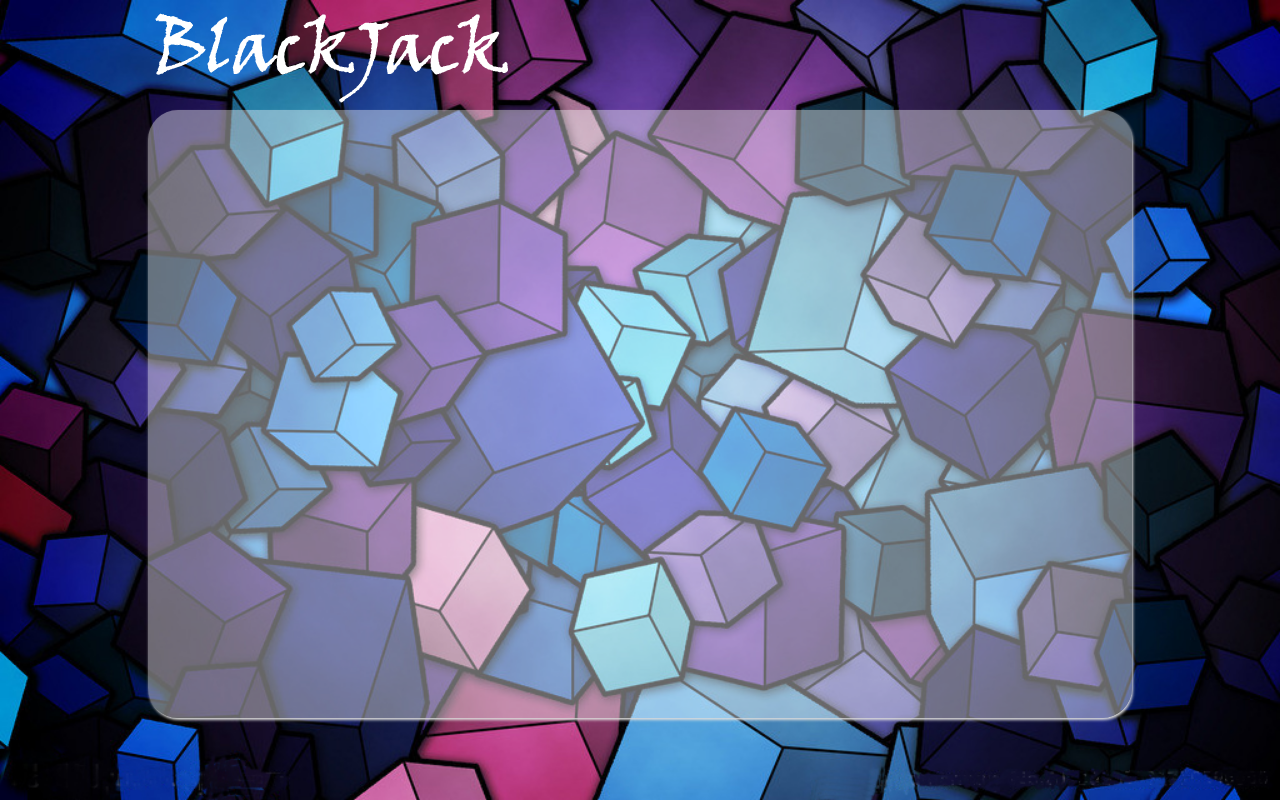
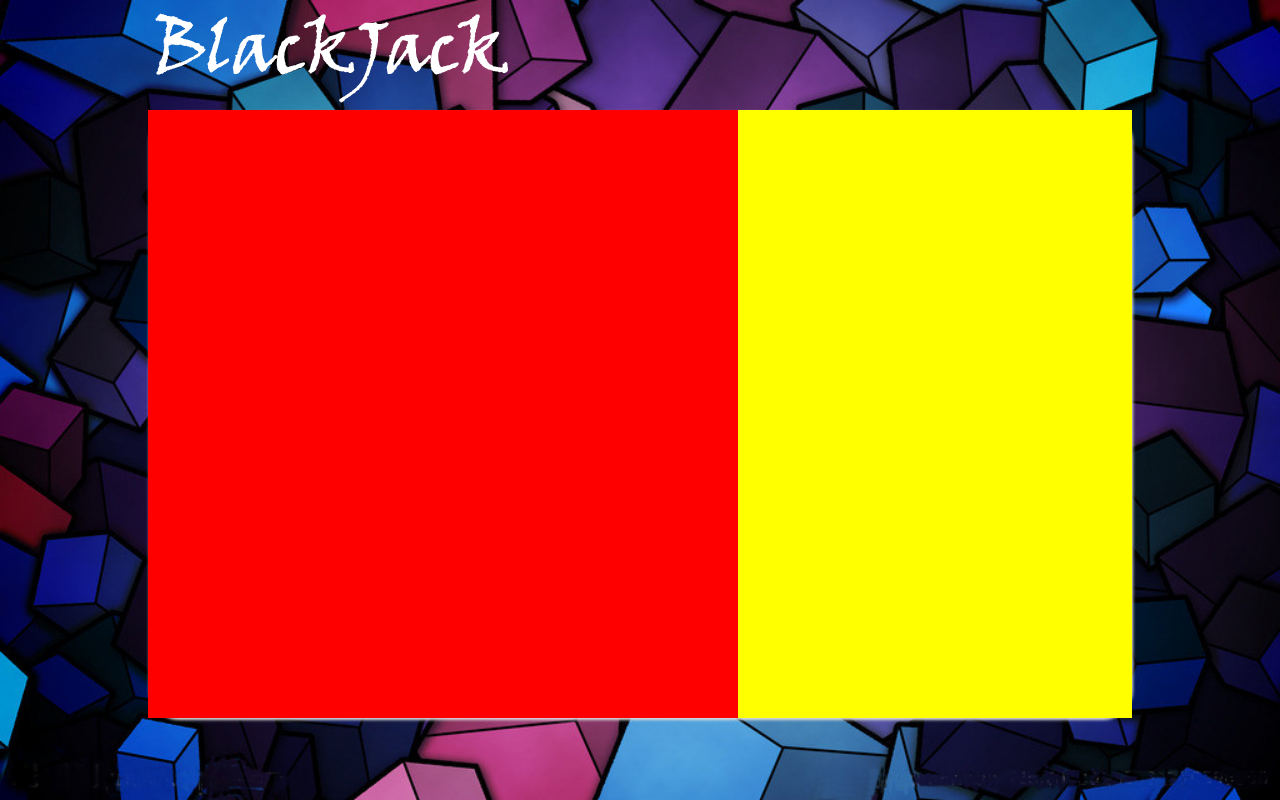
Before and after one commit to QAQMiao/Black-Jack, a plain HTML site: page index.html in a window 1280 px wide. Both pictures are taken after a click on the button "Start Game". Drawn offline with Linux system fonts and the light colour scheme.

Commit message:
add gaming && left/right

```diff
--- a/css/indexStyle.css
+++ b/css/indexStyle.css
@@ -4,9 +4,6 @@ body {
 }
 .radius {
   border-radius: 30px;
-}
-.container {
-  border: ipx solid #000;
 }
 #main {
   margin: 0 auto;
@@ -22,8 +19,12 @@ body {
 }
 #inside {
   background: rgba(255,255,255,0.4);
+}
+#container {
+  border: ipx solid #000;
   display: -webkit-flex;
   display: flex;
+  height: 100%;
   -webkit-align-items: center;
   align-items: center;
   -webkit-justify-content: center;
@@ -53,3 +54,18 @@ body {
 #start:active {
   color: #000;
 }
+#gaming {
+  display: none;
+  height: 100%;
+}
+#left {
+  height: 100%;
+  background: red;
+  -webkit-flex-basis: 60%;
+  flex-basis: 60%;}
+#right {
+  height: 100%;
+  background: yellow;
+  -webkit-flex-basis: 40%;
+  flex-basis: 40%;
+}
--- a/index.html
+++ b/index.html
@@ -14,11 +14,15 @@
       <div id = "head"></div>
       <div class = "radius" id = "game-body">
         <div class = "radius" id = "inside">
-          <div class = "container">
+          <div id = "container">
             <button id = "start">Start Game</button>
-            <div id = "gameing">
+          </div>
+          <div id = "gaming">
+            <div id = "left">
               <div class = "player"></div>
               <div class = "player"></div>
+            </div>
+            <div id = "right">
             </div>
           </div>
         </div>
--- a/js/indexAction.js
+++ b/js/indexAction.js
@@ -1,3 +1,4 @@
 document.getElementById("start").onclick = function() {
-  this.style.display = "none";
+  document.getElementById("container").style.display = "none";
+  document.getElementById("gaming").style.display = "flex";
 };
```
